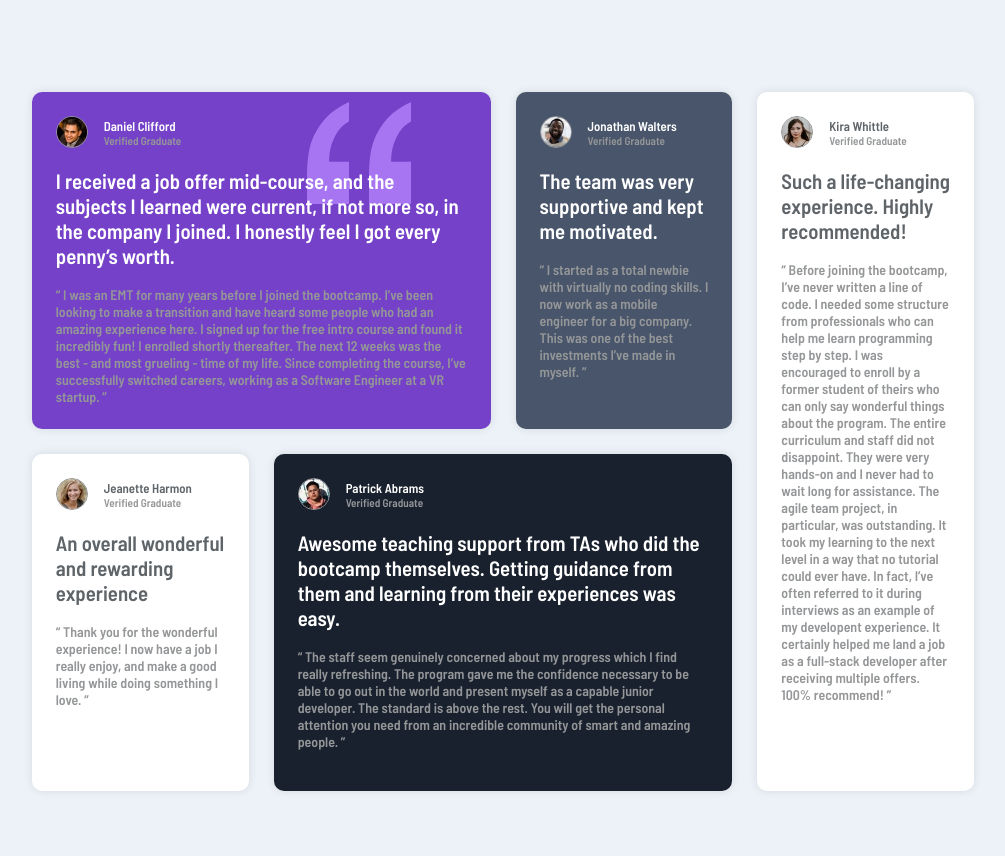
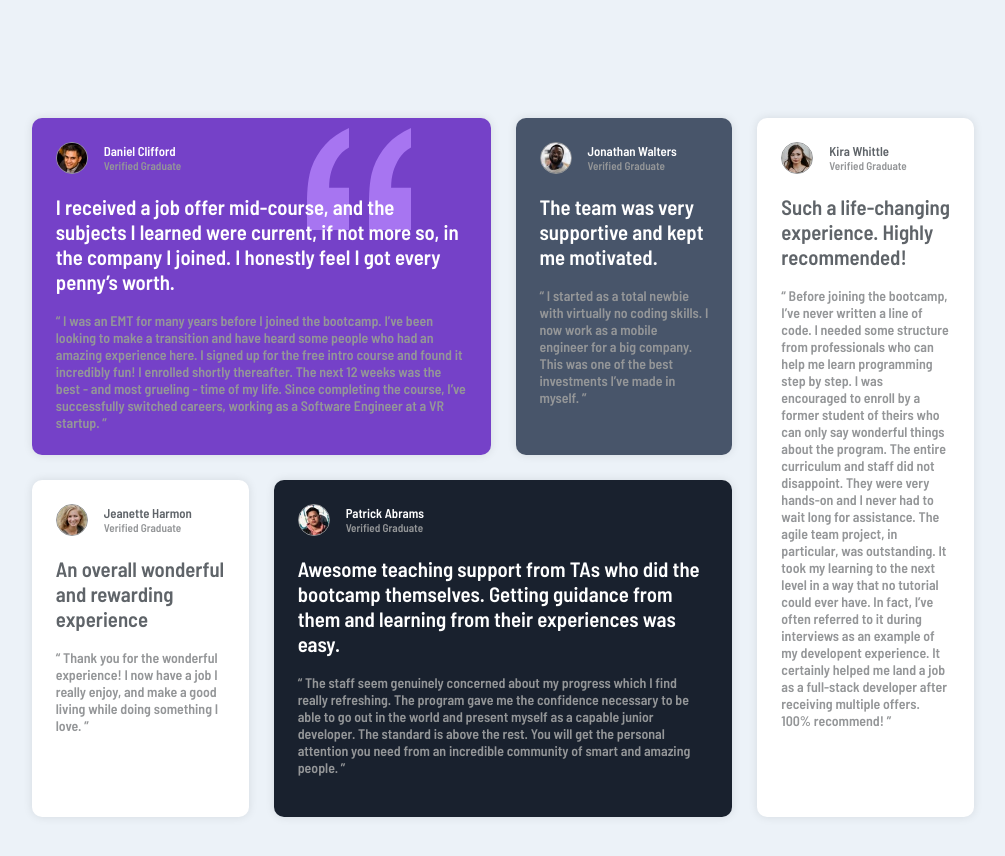
Before and after one commit to pnarne148/testimonials, a plain HTML site: page index.html in a window 1280 px wide. Shown: the whole page, without its empty margins (137-1142 px from the left). Drawn offline with Linux system fonts and the light colour scheme.

Commit message:
Update style.css

```diff
--- a/style.css
+++ b/style.css
@@ -13,7 +13,7 @@ body{
     display: flex;
     background-color: hsl(210, 46%, 95%);
     font-family: 'Barlow Semi Condensed', sans-serif;
-    padding: 5% 11% 5% 11%;
+    padding: 7% 11% 0% 11%;
 }
 
 main{
```
